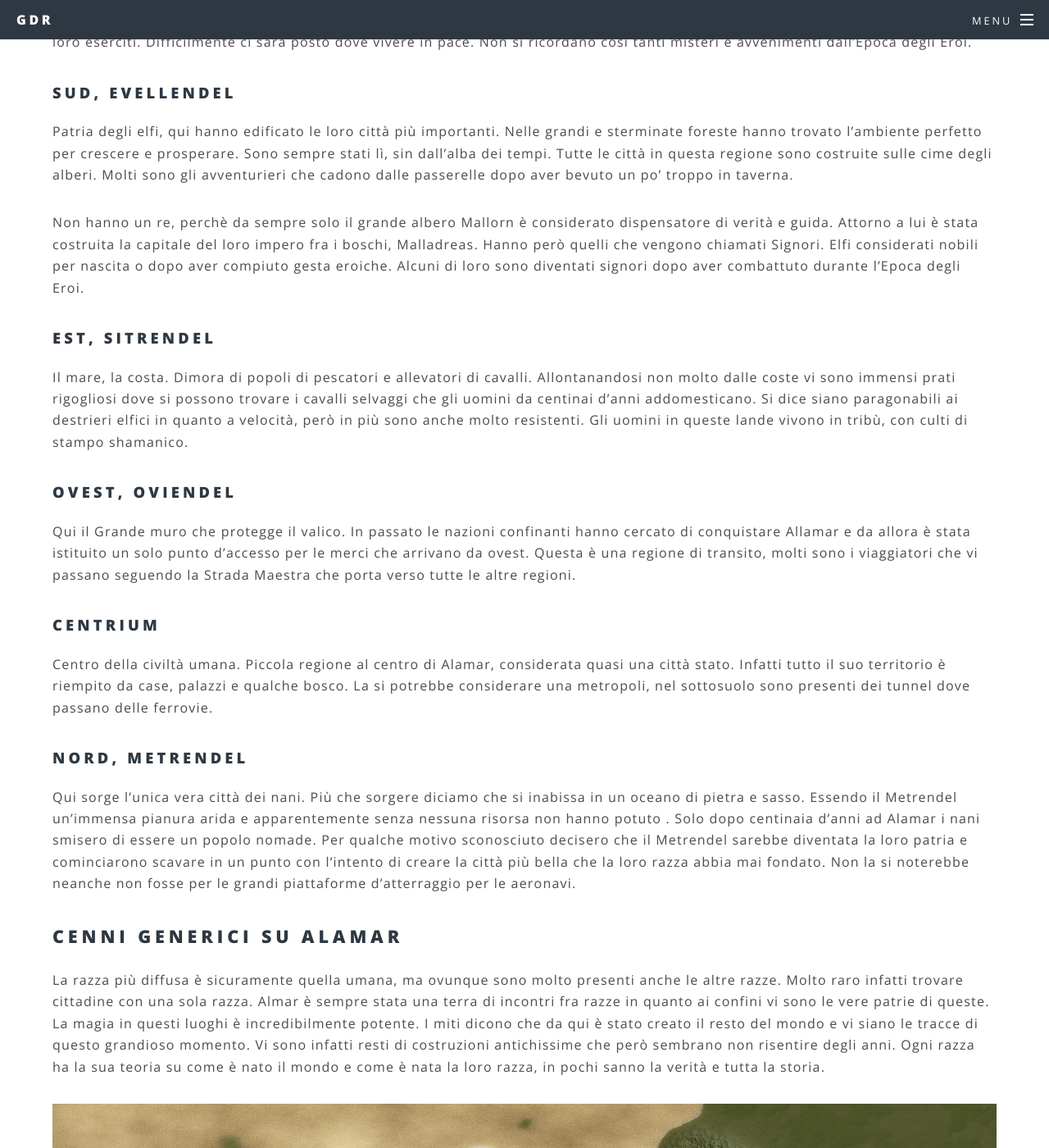
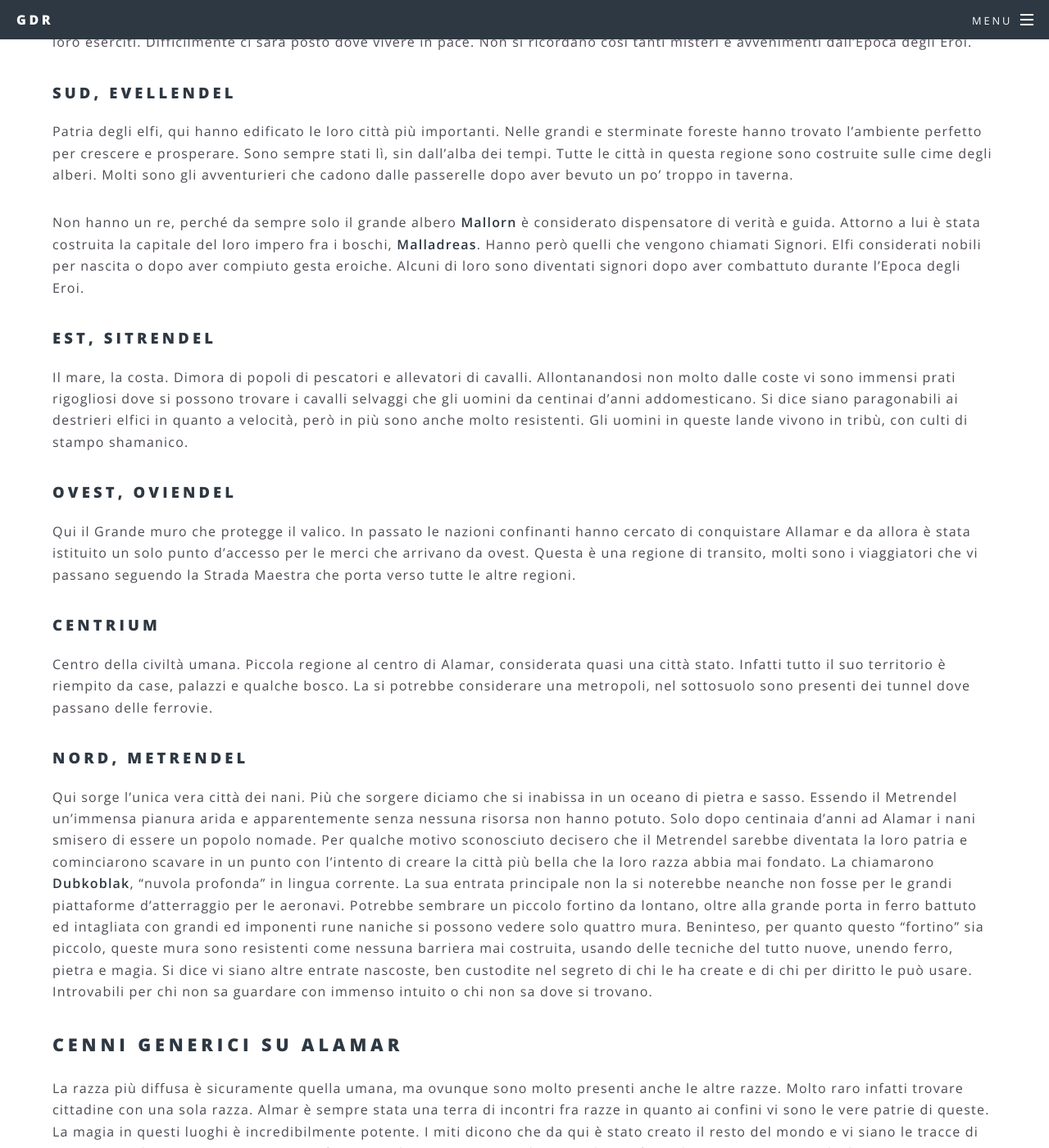
Before and after one commit to lcfd/gdr, a Jekyll site: the page built from Almar.md, in a window 1280 px wide and 1400 px high, scrolled down 504 px. Shown: the whole window at 82% size. Built offline with Jekyll 4.4.1, drawn with Linux system fonts in a browser that asks for light colours; some of the changed text lies outside the part shown.

Commit message:
Aggiunta descrizione per città nanica

```diff
--- a/Almar.md
+++ b/Almar.md
@@ -13,7 +13,7 @@ Non si ricordano così tanti misteri e avvenimenti dall'Epoca degli Eroi.
 
 Patria degli elfi, qui hanno edificato le loro città più importanti. Nelle grandi e sterminate foreste hanno trovato l'ambiente perfetto per crescere e prosperare. Sono sempre stati lì, sin dall'alba dei tempi. Tutte le città in questa regione sono costruite sulle cime degli alberi. Molti sono gli avventurieri che cadono dalle passerelle dopo aver bevuto un po' troppo in taverna.
 
-Non hanno un re, perchè da sempre solo il grande albero Mallorn è considerato dispensatore di verità e guida. Attorno a lui è stata costruita la capitale del loro impero fra i boschi, Malladreas. Hanno però quelli che vengono chiamati Signori. Elfi considerati nobili per nascita o dopo aver compiuto gesta eroiche. Alcuni di loro sono diventati signori dopo aver combattuto durante l'Epoca degli Eroi.
+Non hanno un re, perché da sempre solo il grande albero **Mallorn** è considerato dispensatore di verità e guida. Attorno a lui è stata costruita la capitale del loro impero fra i boschi, **Malladreas**. Hanno però quelli che vengono chiamati Signori. Elfi considerati nobili per nascita o dopo aver compiuto gesta eroiche. Alcuni di loro sono diventati signori dopo aver combattuto durante l'Epoca degli Eroi.
 
 
 ### Est, Sitrendel
@@ -30,7 +30,7 @@ Centro della civiltà umana. Piccola regione al centro di Alamar, considerata qu
 
 ### Nord, Metrendel
 
-Qui sorge l'unica vera città dei nani. Più che sorgere diciamo che si inabissa in un oceano di pietra e sasso. Essendo il Metrendel un'immensa pianura arida e apparentemente senza nessuna risorsa non hanno potuto . Solo dopo centinaia d'anni ad Alamar i nani smisero di essere un popolo nomade. Per qualche motivo sconosciuto decisero che il Metrendel sarebbe diventata la loro patria e cominciarono scavare in un punto con l'intento di creare la città più bella che la loro razza abbia mai fondato. Non la si noterebbe neanche non fosse per le grandi piattaforme d'atterraggio per le aeronavi.
+Qui sorge l'unica vera città dei nani. Più che sorgere diciamo che si inabissa in un oceano di pietra e sasso. Essendo il Metrendel un'immensa pianura arida e apparentemente senza nessuna risorsa non hanno potuto. Solo dopo centinaia d'anni ad Alamar i nani smisero di essere un popolo nomade. Per qualche motivo sconosciuto decisero che il Metrendel sarebbe diventata la loro patria e cominciarono scavare in un punto con l'intento di creare la città più bella che la loro razza abbia mai fondato. La chiamarono **Dubkoblak**, "nuvola profonda" in lingua corrente. La sua entrata principale non la si noterebbe neanche non fosse per le grandi piattaforme d'atterraggio per le aeronavi. Potrebbe sembrare un piccolo fortino da lontano, oltre alla grande porta in ferro battuto ed intagliata con grandi ed imponenti rune naniche si possono vedere solo quattro mura. Beninteso, per quanto questo "fortino" sia piccolo, queste mura sono resistenti come nessuna barriera mai costruita, usando delle tecniche del tutto nuove, unendo ferro, pietra e magia. Si dice vi siano altre entrate nascoste, ben custodite nel segreto di chi le ha create e di chi per diritto le può usare. Introvabili per chi non sa guardare con immenso intuito o chi non sa dove si trovano.
 
 ## Cenni generici su Alamar
 
@@ -43,7 +43,7 @@ Ogni razza ha la sua teoria su come è nato il mondo e come è nata la loro razz
 
 ### Mucnaris rubato a Centrium
 
-Nel quartiere di Silgrod Re Sigfrid ha proclamato che il Mucnaris è stato rubato, l'antico manufatto che sancì la creazione del regno duecento anni fa dopo che Sigfrid riuscì. Indiscrezioni dicono che sia stata la famosa Gilda dei ladri ad impossessarsene, forse per oscuri motivi. Lo si può pensare perchè si dice che, oltre ad essere un manufatto dalla straordinaria bellezza, abbia proprietà magiche. Molti sostengono che possa addirittura alterare la realtà, lo spazio e il tempo. Essendo Silgrod la capitale della grande città stato questo evento agli occhi del popolo è risultato come un fallimento del re e dei suoi, un motivo per il popolo per perdere fiducia il lui. Com'è possibile che il simbolo del dominio dell'uomo venga rubato sotto il naso di tutti. Risaputo è che il Mucnaris era sorvegliato giorno e notte, nelle profondità dei sotterranei del palazzo reale, da uomini fidati, scelti dal re in persona. Sarebbe stato più semplice scappare dalle carceri, cosa che un qualsiasi cittadino sa essere impossibile.
+Nel quartiere di Silgrod Re Sigfrid ha proclamato che il Mucnaris è stato rubato, l'antico manufatto che sancì la creazione del regno duecento anni fa dopo che Sigfrid riuscì. Indiscrezioni dicono che sia stata la famosa Gilda dei ladri ad impossessarsene, forse per oscuri motivi. Lo si può pensare perché si dice che, oltre ad essere un manufatto dalla straordinaria bellezza, abbia proprietà magiche. Molti sostengono che possa addirittura alterare la realtà, lo spazio e il tempo. Essendo Silgrod la capitale della grande città stato questo evento agli occhi del popolo è risultato come un fallimento del re e dei suoi, un motivo per il popolo per perdere fiducia il lui. Com'è possibile che il simbolo del dominio dell'uomo venga rubato sotto il naso di tutti. Risaputo è che il Mucnaris era sorvegliato giorno e notte, nelle profondità dei sotterranei del palazzo reale, da uomini fidati, scelti dal re in persona. Sarebbe stato più semplice scappare dalle carceri, cosa che un qualsiasi cittadino sa essere impossibile.
 
 ### Evellendel e le sue rivolte
 
```
Also changed, not shown: 1 other file.
